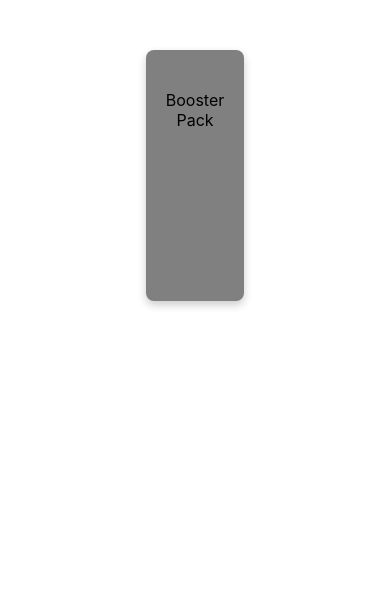
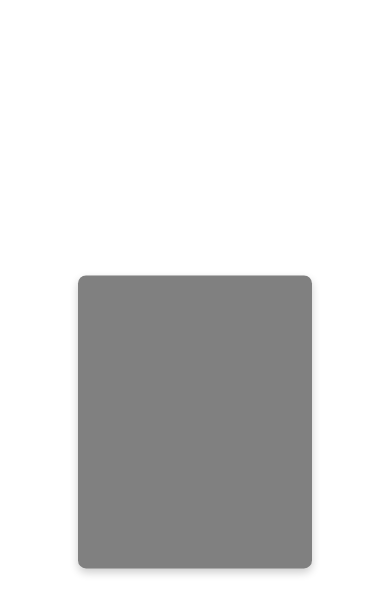
Before and after one commit to Gipeio/booster_opener, a React (Create React App) app: page / in a window 390 px wide. Shown: the top 614 px of the page. Built offline with nearby package versions, Linux system fonts and the light colour scheme.

Commit message:
responsivité totale

```diff
--- a/src/App.css
+++ b/src/App.css
@@ -22,7 +22,8 @@
 /* Style du bouton reset */
 .reset-button {
   display: flex;
-  height: 20vh;
+  max-height: 50px;
+  height: 20%;
   margin: 8vh auto;
   align-items: center;
   font-size: 16px;
@@ -71,3 +72,13 @@
   object-fit: fill; /* Remplit la modal et coupe si nécessaire pour éviter l'étirement */
   display: block;
 }
+
+
+@media (max-width: 768px) {
+  #cards-container {
+    gap: 0vh 0px;
+    padding: 0% 10%;
+    height: 85vh;
+  }
+
+}
--- a/src/components/booster/booster.css
+++ b/src/components/booster/booster.css
@@ -1,12 +1,23 @@
 /* Style du booster */
 #booster {
-  width: 25%; /* Utilisation de pourcentage pour l’adapter au conteneur */
-  height: 25%;
+  width: 25%;
+  height: 50%;
   background-color: gray;
-  margin: 50px auto;
   cursor: pointer;
-  text-align: center;
   padding-top: 40px;
   border-radius: 8px;
   box-shadow: 0 4px 8px rgba(0, 0, 0, 0.2);
+
+  /* Centrage sur l'écran */
+  position: absolute;
+  top: 50%;
+  left: 50%;
+  transform: translate(-50%, -50%); /* Centre parfaitement le booster */
 }
+
+@media (max-width: 768px) {
+  #booster {
+    width: 60%; /* Adapte la largeur pour les petits écrans */
+    height: 30%; /* Adapte la hauteur pour les petits écrans */
+  }
+}
--- a/src/components/booster/booster.js
+++ b/src/components/booster/booster.js
@@ -3,9 +3,7 @@ import './booster.css';
 
 function Booster({ openBooster }) {
   return (
-    <div id="booster" onClick={openBooster}>
-      Booster Pack
-    </div>
+    <div id="booster" onClick={openBooster}></div>
   );
 }
 
--- a/src/components/card/card.css
+++ b/src/components/card/card.css
@@ -36,3 +36,13 @@
   object-fit: fill; /* Étire l'image pour qu'elle prenne toute la taille de .card */
   border-radius: inherit;
 }
+
+
+
+@media (max-width: 768px) {
+  .card {
+    width: 35vw;
+    height: 30vh;
+    padding-top: 30px; /* Teste sans padding pour voir si cela corrige l’espace */
+  }
+}
```
